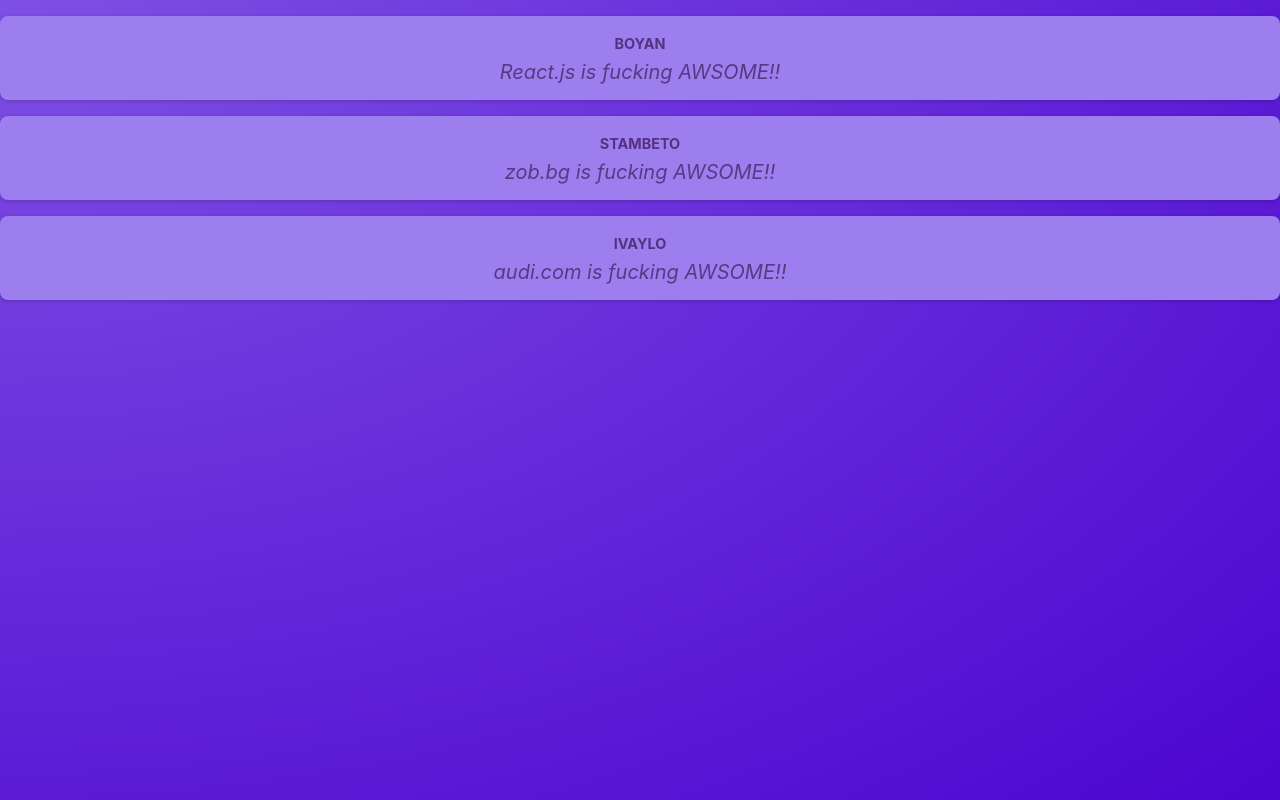
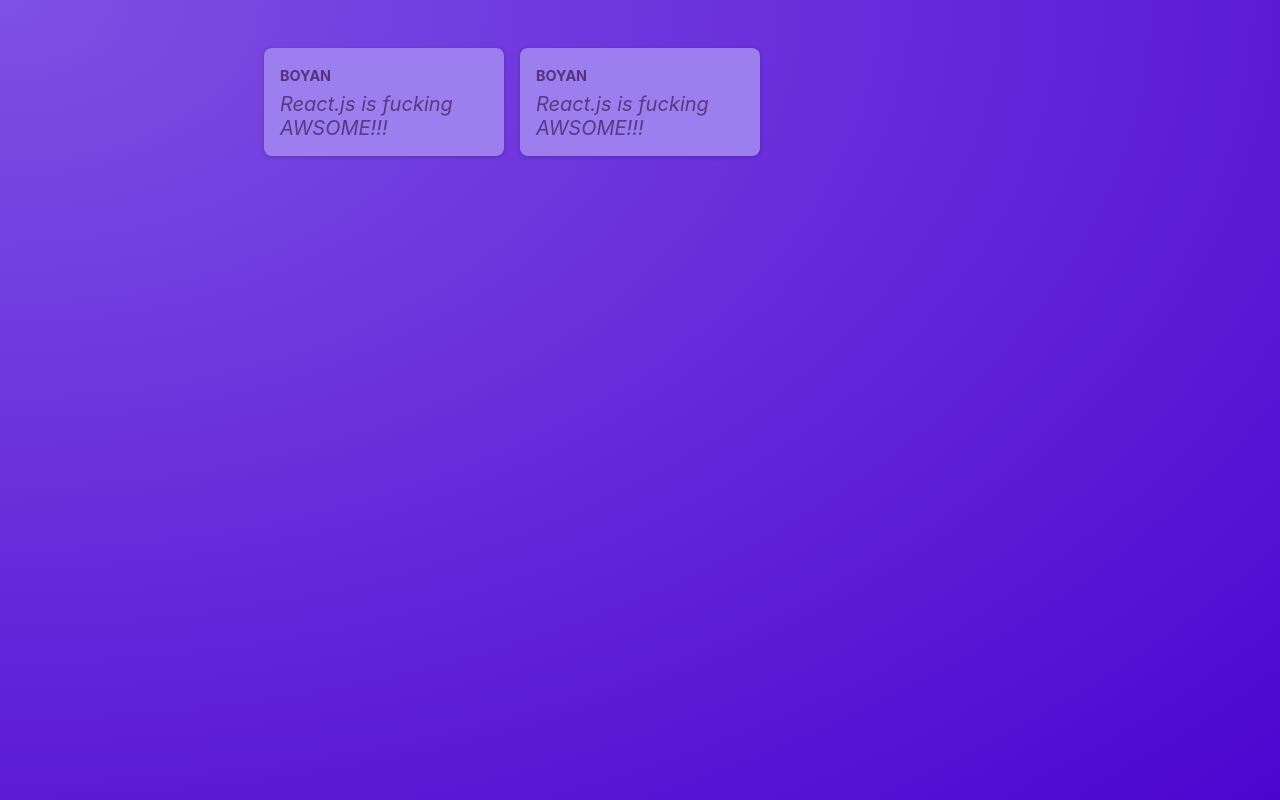
Before and after one commit to BoyanK95/yara2023, a React (Create React App) app in the folder React/contact-me-app/: page / in a window 1280 px wide. Built offline with nearby package versions, Linux system fonts and the light colour scheme.

Commit message:
Created PostList component as a container for Post
Added also PostList.module.css style to it

```diff
--- a/React/contact-me-app/src/App.js
+++ b/React/contact-me-app/src/App.js
@@ -1,12 +1,10 @@
 import './App.css';
-import Post from './components/Post';
+import PostList from './components/PostList';
 
 function App() {
     return (
         <>
-            <Post author="Boyan" body="React.js is fucking AWSOME!!"/>
-            <Post author="Stambeto" body="zob.bg is fucking AWSOME!!"/>
-            <Post author="Ivaylo" body="audi.com is fucking AWSOME!!" />
+            <PostList />
         </>
     );
 }
--- a/React/contact-me-app/src/components/Post.js
+++ b/React/contact-me-app/src/components/Post.js
@@ -3,10 +3,10 @@
 function Post(props) {
 
     return (
-        <div className={classes.post}>
+        <li className={classes.post}>
             <p className={classes.author}>{props.author}</p>
             <p className={classes.text}>{props.body}</p>
-        </div>
+        </li>
     );
 }
 
--- /dev/null
+++ b/React/contact-me-app/src/components/PostList.js
@@ -0,0 +1,13 @@
+import Post from './Post';
+import classes from './PostList.module.css'
+
+function PostList() {
+    return (
+        <ul className={classes.posts}>
+            <Post author='Boyan' body='React.js is fucking AWSOME!!!' />
+            <Post author='Boyan' body='React.js is fucking AWSOME!!!' />
+        </ul>
+    );
+}
+
+export default PostList;
--- /dev/null
+++ b/React/contact-me-app/src/components/PostList.module.css
@@ -0,0 +1,10 @@
+.posts {
+    list-style: none;
+    max-width: 50rem;
+    margin: 1rem auto;
+    padding: 1rem 0;
+    display: grid;
+    gap: 1rem;
+    grid-template-columns: repeat(3, 30%);
+    justify-content: center;
+  }
--- a/React/contact-me-app/src/index.css
+++ b/React/contact-me-app/src/index.css
@@ -18,6 +18,5 @@
 
 body {
   margin: 0;
-  text-align: center;
   color: #e6ddf9;
 }
```
